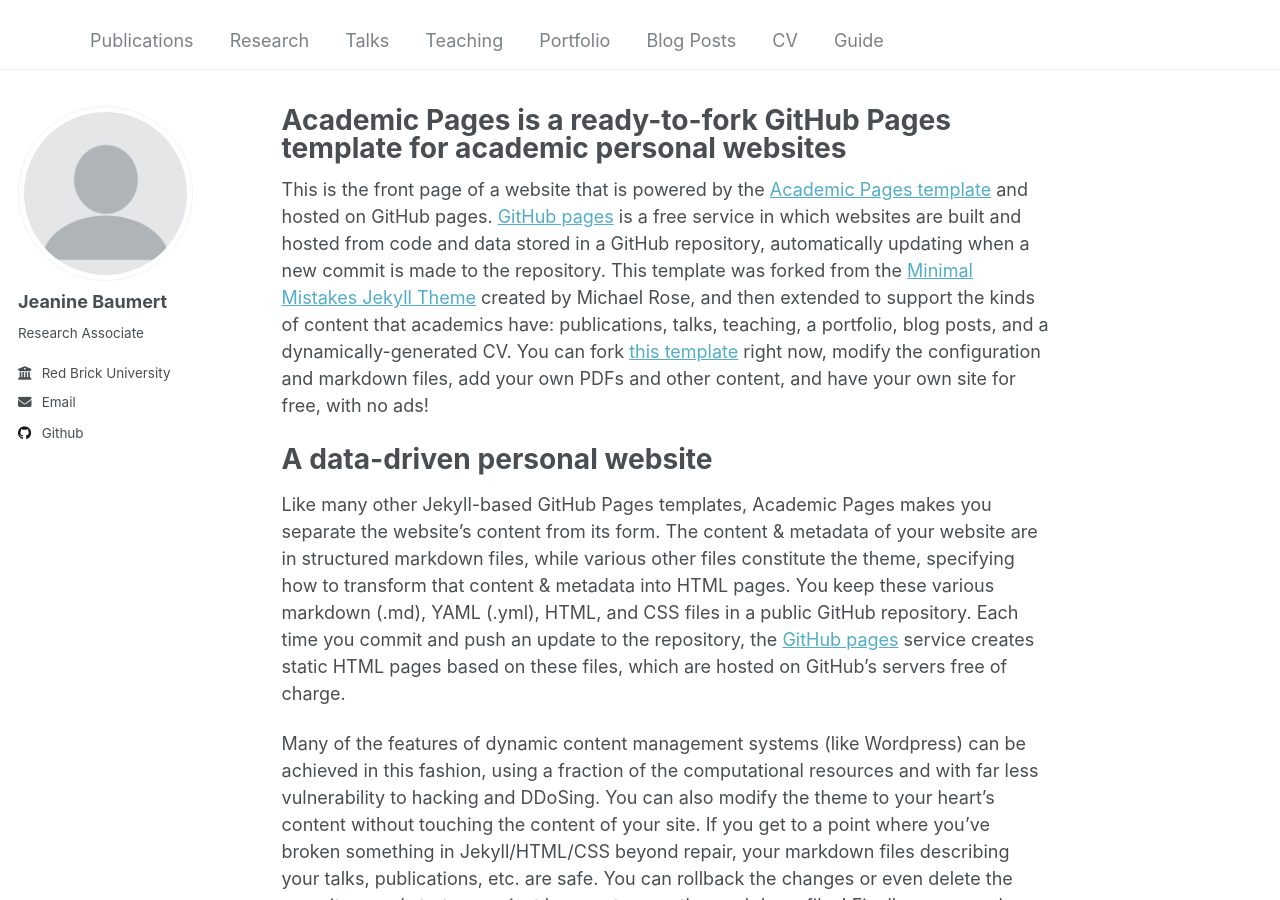
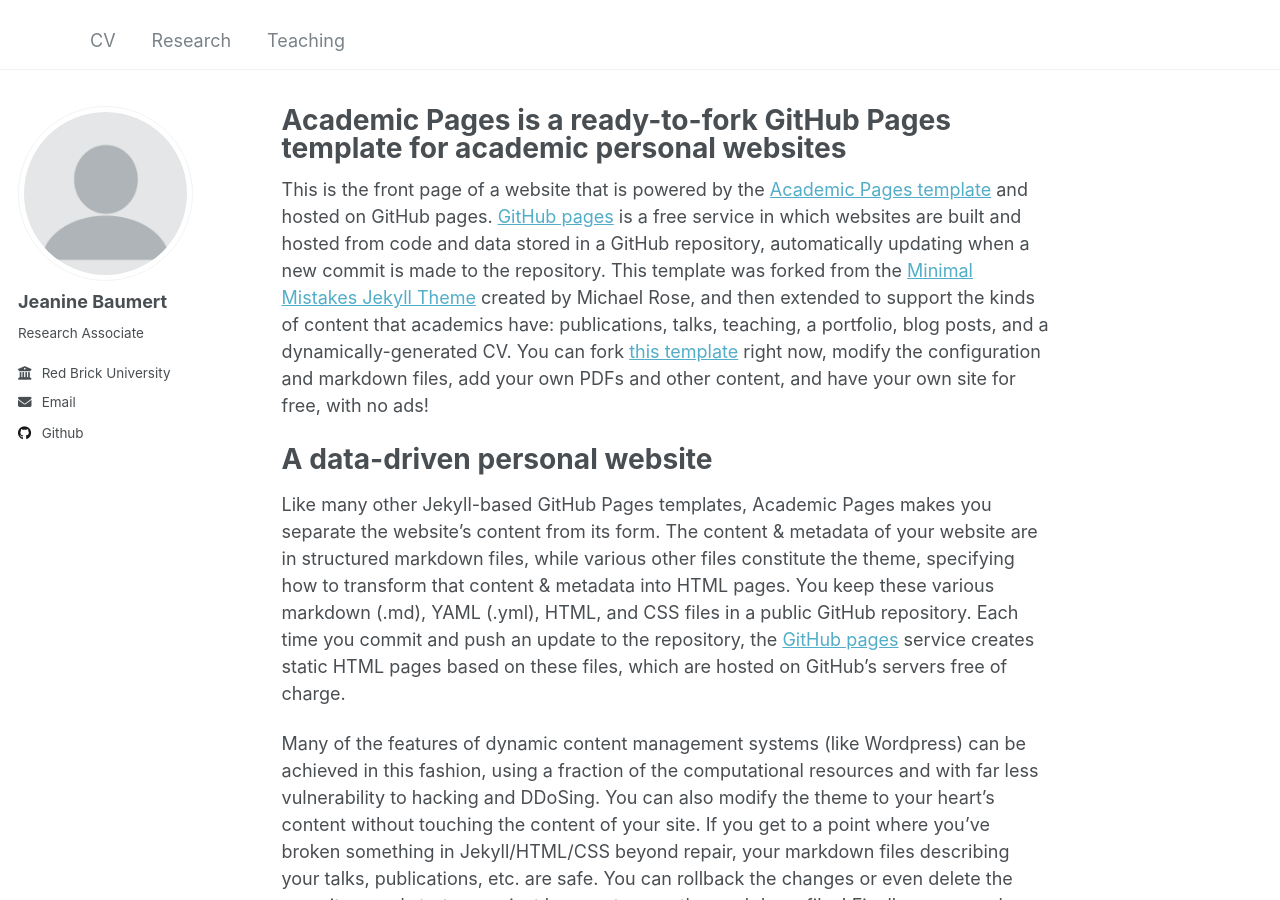
Before and after one commit to jeaninebaumert/jeaninebaumert.github.io, a Jekyll site: the page built from _pages/about.md, in a window 1280 px wide and 900 px high. Built offline with Jekyll 4.4.1, drawn with Linux system fonts in a browser that asks for light colours.

Commit message:
Update navigation.yml

```diff
--- a/_data/navigation.yml
+++ b/_data/navigation.yml
@@ -5,26 +5,11 @@
 # prevent it from being included in the site.
 
 main:
-  - title: "Publications"
-    url: /publications/
+  - title: "CV"
+    url: /files/CV.pdf
 
   - title: "Research"
     url: /research/
 
-  - title: "Talks"
-    url: /talks/
-
   - title: "Teaching"
     url: /teaching/
-
-  - title: "Portfolio"
-    url: /portfolio/
-
-  - title: "Blog Posts"
-    url: /year-archive/
-
-  - title: "CV"
-    url: /cv/
-
-  - title: "Guide"
-    url: /markdown/
```
